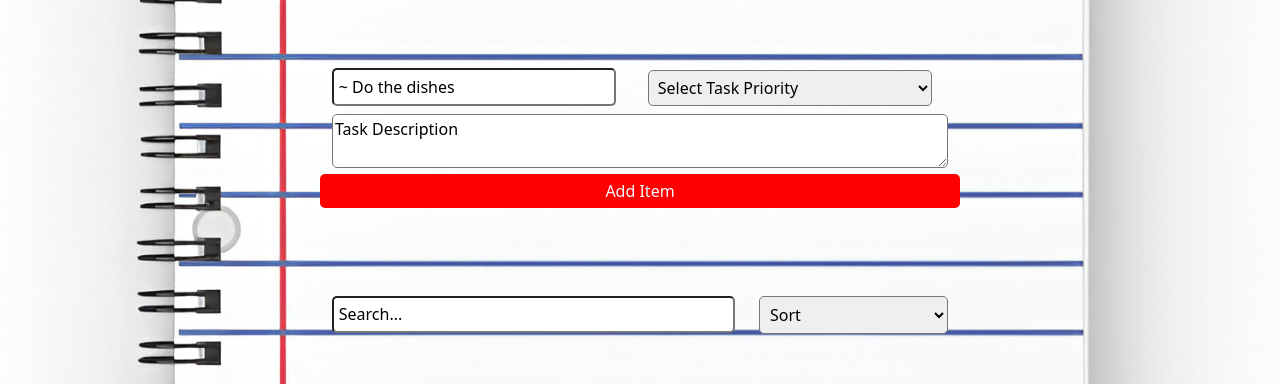
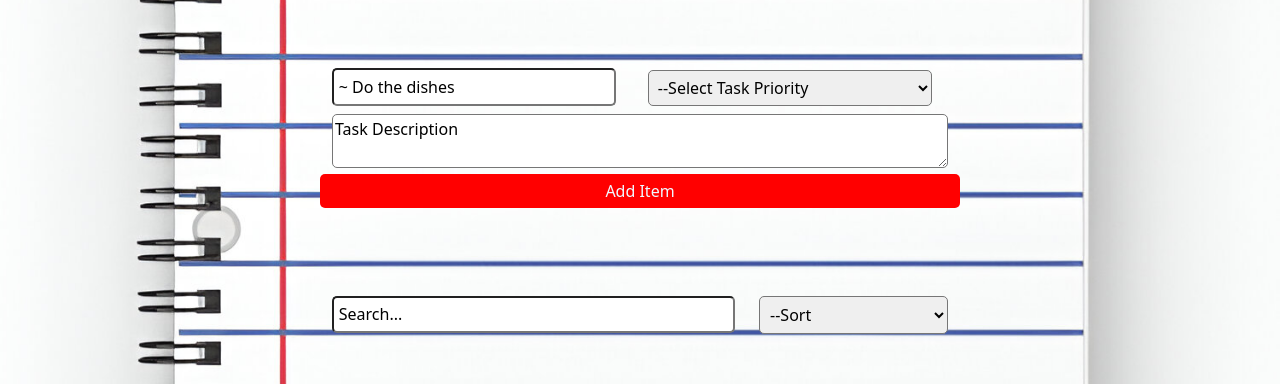
Before and after one commit to C0dingForFun/react-to-do-list, a React (Vite) app: page / in a window 1280 px wide. Shown: the part 226-610 px from the top of the page. Built offline with nearby package versions, Linux system fonts and the light colour scheme.

Commit message:
search and sort

```diff
--- a/src/App.jsx
+++ b/src/App.jsx
@@ -90,7 +90,7 @@ export default function App(){
             </div>
             <div className="col-6">
               <select className="mx-2" value={priority} onChange={e => setPriority(e.target.value)}>
-                <option>Select Task Priority</option>
+                <option>--Select Task Priority</option>
                 <option value={1}>1</option>
                 <option value={2}>2</option>
                 <option value={3}>3</option>
@@ -113,7 +113,7 @@ export default function App(){
       </div>
       <div className="col-4">
       <select className="sort">
-        <option value="">Sort</option>
+        <option value="">--Sort</option>
         <option value>Name</option>
         <option value>Priority</option>
       </select>
```
